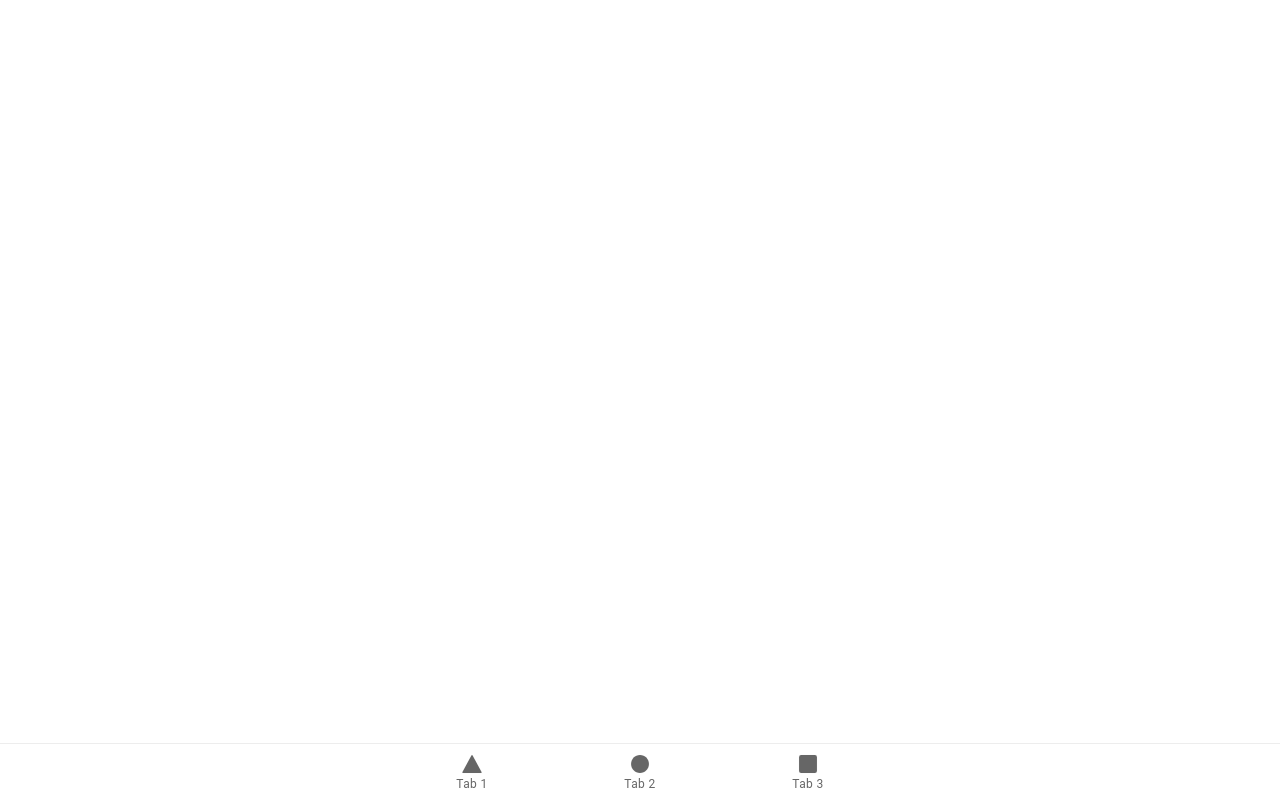
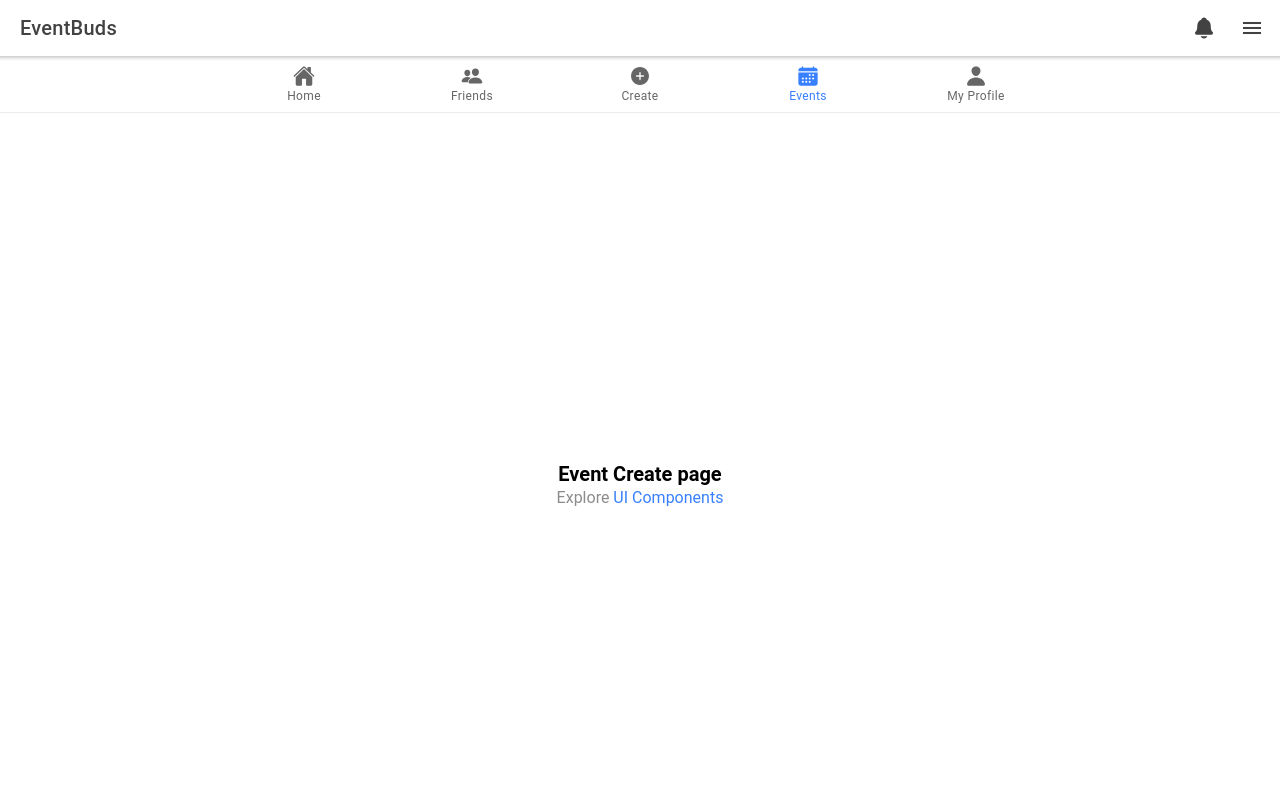
Before and after one commit to alishkad7865/EventBuds, a React (Create React App) app in the folder event-buds-ui/: page /Events in a window 1280 px wide. Built offline with nearby package versions, Linux system fonts and the light colour scheme.

Commit message:
Add UI frameworks like Navigation and menu and some new pages

```diff
--- a/event-buds-ui/src/App.tsx
+++ b/event-buds-ui/src/App.tsx
@@ -10,10 +10,10 @@ import {
   setupIonicReact
 } from '@ionic/react';
 import { IonReactRouter } from '@ionic/react-router';
-import { ellipse, square, triangle } from 'ionicons/icons';
+import { addCircle, calendar, home, people, person} from 'ionicons/icons';
 import Tab1 from './pages/Tab1';
 import Tab2 from './pages/Tab2';
-import Tab3 from './pages/Tab3';
+// import { FontAwesomeIcon } from '@fortawesome/react-fontawesome'
 
 /* Core CSS required for Ionic components to work properly */
 import '@ionic/react/css/core.css';
@@ -33,6 +33,7 @@ import '@ionic/react/css/display.css';
 
 /* Theme variables */
 import './theme/variables.css';
+import CreateEvent from './pages/Create Event/CreateEvent';
 
 setupIonicReact();
 
@@ -41,32 +42,55 @@ const App: React.FC = () => (
       <IonReactRouter>
         <IonTabs>
           <IonRouterOutlet>
-          <Route exact path="/tab1">
+            <Route exact path="/">
               <Tab1 />
             </Route>
-          <Route exact path="/tab2">
+            <Route exact path="/Home">
+              <Tab1 />
+            </Route>
+            <Route exact path="/ManageFriends">
               <Tab2 />
             </Route>
-          <Route path="/tab3">
-            <Tab3 />
+            <Route path="/CreateEvent">
+              <CreateEvent />
+            </Route>
+            <Route path="/Events">
+              <CreateEvent />
+            </Route>
+            <Route path="/Profile">
+              <CreateEvent />
             </Route>
             <Route exact path="/">
               <Redirect to="/tab1" />
             </Route>
           </IonRouterOutlet>
-        <IonTabBar slot="bottom">
-          <IonTabButton tab="tab1" href="/tab1">
-            <IonIcon icon={triangle} />
-            <IonLabel>Tab 1</IonLabel>
+          <IonTabBar slot="top">
+            <IonTabButton tab="Home" href="/Home">
+              <IonIcon icon={home} />
+              <IonLabel>Home</IonLabel>
             </IonTabButton>
-          <IonTabButton tab="tab2" href="/tab2">
-            <IonIcon icon={ellipse} />
-            <IonLabel>Tab 2</IonLabel>
+
+            <IonTabButton tab="Add Friends" href="/ManageFriends">
+              <IonIcon icon={people} />
+              <IonLabel>Friends</IonLabel>
             </IonTabButton>
-          <IonTabButton tab="tab3" href="/tab3">
-            <IonIcon icon={square} />
-            <IonLabel>Tab 3</IonLabel>
+
+            <IonTabButton tab="CreateEvent" href="/CreateEvent">
+              {/* <FontAwesomeIcon icon="fa-sharp fa-solid fa-circle-plus" /> */}
+              <IonIcon icon={addCircle} />
+              <IonLabel>Create</IonLabel>
             </IonTabButton>
+
+            <IonTabButton tab="Events" href="/Events">
+              <IonIcon icon={calendar} />
+              <IonLabel>Events</IonLabel>
+            </IonTabButton>
+
+            <IonTabButton tab="Profile" href="/Profile">
+              <IonIcon icon={person} />
+              <IonLabel>My Profile</IonLabel>
+            </IonTabButton>
+
           </IonTabBar>
         </IonTabs>
       </IonReactRouter>
--- a/event-buds-ui/src/api/demoApi.tsx
+++ b/event-buds-ui/src/api/demoApi.tsx
@@ -1,6 +1,6 @@
 import axios from "axios"
 export async function getDemoTotal(pageName: string){
-    let baseUrl= "http://localhost:8000/Demo/Result?pageName="+pageName
+    let baseUrl= "http://192.168.0.87:8000/Demo/Result?pageName="+pageName
     return axios.get(`${baseUrl}`, {
         headers: {
             Accept : "application/json",
--- /dev/null
+++ b/event-buds-ui/src/components/Menu.tsx
@@ -0,0 +1,75 @@
+import React from 'react';
+import {
+  IonButtons,
+  IonContent,
+  IonHeader,
+  IonIcon,
+  IonItem,
+  IonLabel,
+  IonMenu,
+  IonMenuButton,
+  IonPage,
+  IonTabButton,
+  IonTitle,
+  IonToolbar
+} from '@ionic/react';
+import App from '../App';
+import { notifications } from 'ionicons/icons';
+
+function Menu() {
+  return (
+    <>
+      <IonMenu contentId="main-content">
+        <IonHeader>
+          <IonToolbar>
+            <IonTitle>Menu Content</IonTitle>
+          </IonToolbar>
+        </IonHeader>
+        <IonContent className="ion-padding">
+            <IonItem href="/Home">
+              <IonLabel>Home</IonLabel>
+            </IonItem>
+
+            <IonItem href="/ManageFriends">
+              <IonLabel>Friends</IonLabel>
+            </IonItem>
+
+            <IonItem href="/CreateEvent">
+              {/* <FontAwesomeIcon icon="fa-sharp fa-solid fa-circle-plus" /> */}
+              <IonLabel>Create</IonLabel>
+            </IonItem>
+
+            <IonItem href="/Events">
+              <IonLabel>Events</IonLabel>
+            </IonItem>
+
+            <IonItem href="/Profile">
+              <IonLabel>My Profile</IonLabel>
+            </IonItem>
+            {/* <IonItem button tab="home">
+                <IonLabel>Home</IonLabel>
+            </IonItem> */}
+        </IonContent>
+      </IonMenu>
+      <IonPage id="main-content">
+        <IonHeader>
+          <IonToolbar>
+            <IonButtons slot="end">
+            <IonTabButton >
+              <IonIcon icon={notifications}/>
+            </IonTabButton>
+            </IonButtons>
+            <IonButtons slot="end">
+              <IonMenuButton></IonMenuButton>
+            </IonButtons>
+            <IonTitle>EventBuds</IonTitle>
+          </IonToolbar>
+        </IonHeader>
+        <IonContent className="ion-padding">
+            <App />
+        </IonContent>
+      </IonPage>
+    </>
+  );
+}
+export default Menu;
--- a/event-buds-ui/src/index.tsx
+++ b/event-buds-ui/src/index.tsx
@@ -1,14 +1,13 @@
 import React from 'react';
 import { createRoot } from 'react-dom/client';
-import App from './App';
 import * as serviceWorkerRegistration from './serviceWorkerRegistration';
 import reportWebVitals from './reportWebVitals';
-
+import Menu from './components/Menu';
 const container = document.getElementById('root');
 const root = createRoot(container!);
 root.render(
   <React.StrictMode>
-    <App />
+    <Menu />
   </React.StrictMode>
 );
 
--- /dev/null
+++ b/event-buds-ui/src/pages/Create Event/CreateEvent.tsx
@@ -0,0 +1,28 @@
+import { IonContent, IonHeader, IonPage, IonTitle, IonToolbar } from '@ionic/react';
+// import { useEffect, useState } from 'react';
+import ExploreContainer from "../../components/ExploreContainer";
+
+export default function CreateEvent(props:any) {
+//   const [demoData, setDemoData] = useState([]);
+//   useEffect(()=>{
+//     //use logs for hooks
+//   },[demoData]);
+
+  return (
+    <IonPage>
+      {/* <IonHeader>
+        <IonToolbar>
+          <IonTitle>Create Event</IonTitle>
+        </IonToolbar>
+      </IonHeader> */}
+      <IonContent fullscreen>
+        <IonHeader collapse="condense">
+          <IonToolbar>
+            <IonTitle size="large">Create Event</IonTitle>
+          </IonToolbar>
+        </IonHeader>
+        <ExploreContainer name="Event Create page" />
+      </IonContent>
+    </IonPage>
+  );
+};
```
Also changed, not shown: 1 other file (tests, documents, lock files or other folders). Lines whose indentation alone changed are shown as unchanged.
